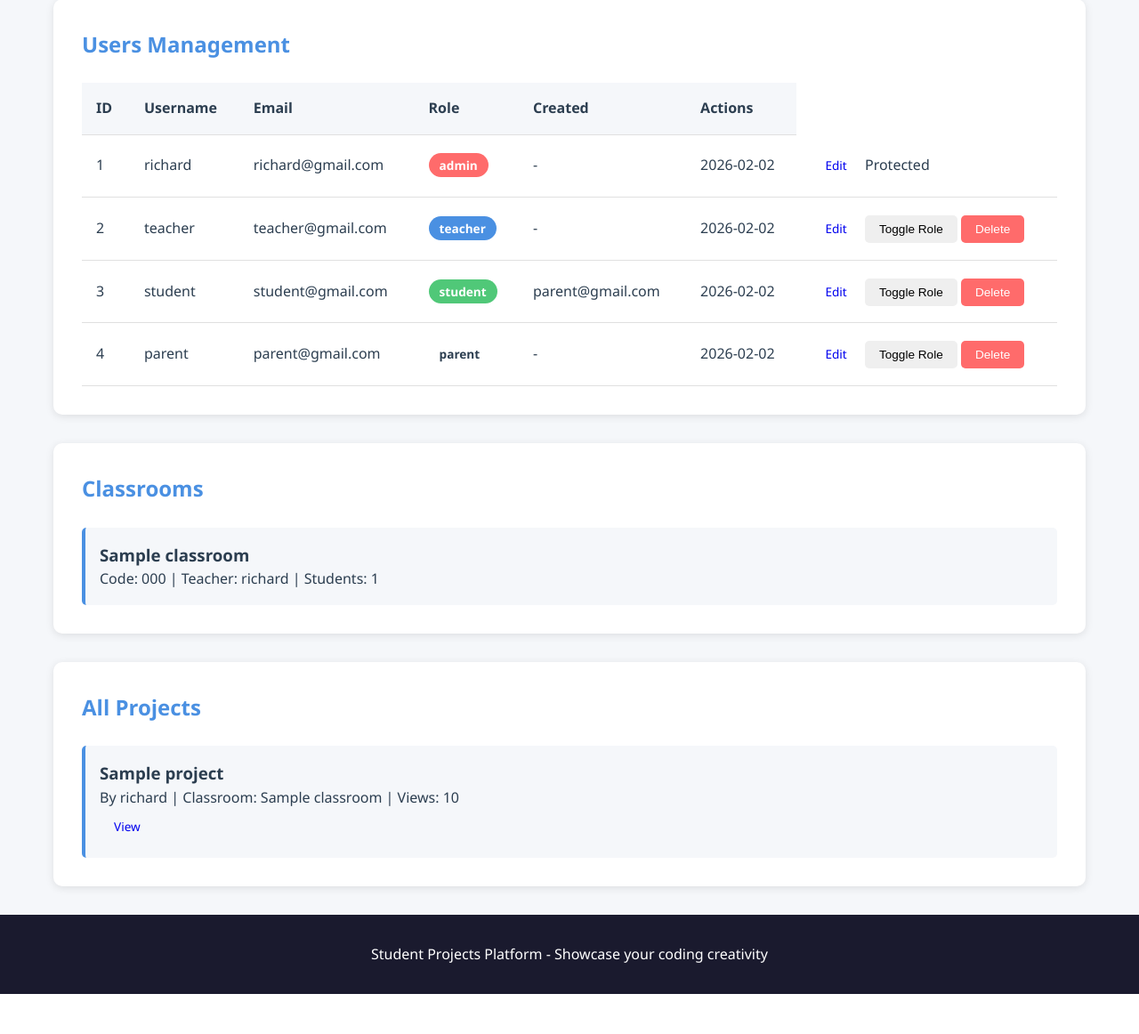
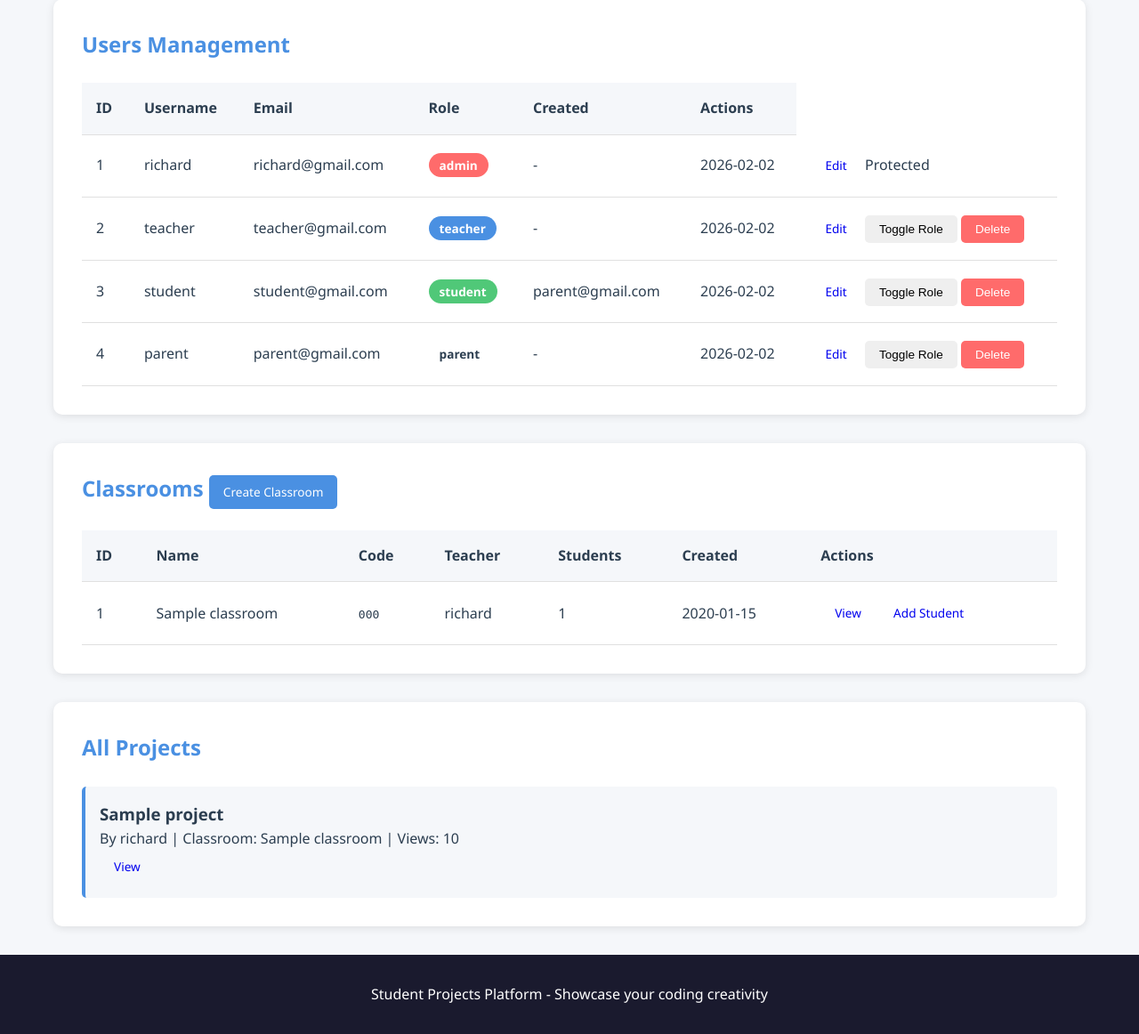
Before and after one commit to techwithrichard/smart-student-display, a Flask app: page /admin in a window 1280 px wide. Shown: the part 760-1922 px from the top of the page at 89% size. Before the commit the page ends 1877 px from the top, so only its background shows below. Run offline with Flask 3, Linux system fonts and the light colour scheme; a user stored in the database is signed in; data comes from the database, SQL or seed files in the repository; tables that the repository leaves empty hold one stand-in row (values such as "Sample post").

Commit message:
Restructure classroom management: admin creates classes, assigns teachers, admin/teacher add students

```diff
--- a/app.py
+++ b/app.py
@@ -313,57 +313,101 @@
         return render_template('student_dashboard.html', classrooms=classrooms, projects=projects)
 
 @app.route('/classroom/create', methods=['GET', 'POST'])
-@login_required
+@admin_required
 def create_classroom():
-    if current_user.role not in ['teacher', 'admin']:
-        flash('Only teachers can create classrooms')
-        return redirect(url_for('dashboard'))
-
     if request.method == 'POST':
         name = request.form.get('name')
         code = request.form.get('code')
+        teacher_id = request.form.get('teacher_id')
+
+        if not teacher_id:
+            flash('Please select a teacher for this classroom')
+            return redirect(url_for('create_classroom'))
+
+        teacher = User.query.get(teacher_id)
+        if not teacher or teacher.role != 'teacher':
+            flash('Invalid teacher selected')
+            return redirect(url_for('create_classroom'))
 
         if Classroom.query.filter_by(code=code).first():
             flash('Classroom code already exists')
             return redirect(url_for('create_classroom'))
 
-        classroom = Classroom(name=name, code=code, teacher_id=current_user.id)
+        classroom = Classroom(name=name, code=code, teacher_id=teacher_id)
         db.session.add(classroom)
         db.session.commit()
         flash('Classroom created successfully!')
+        return redirect(url_for('admin_dashboard'))
+
+    teachers = User.query.filter_by(role='teacher').all()
+    return render_template('create_classroom.html', teachers=teachers)
+
+# Admin/Teacher route to add student to classroom
+@app.route('/classroom/<int:classroom_id>/add-student', methods=['GET', 'POST'])
+@login_required
+def add_student_to_classroom(classroom_id):
+    classroom = Classroom.query.get_or_404(classroom_id)
+
+    # Only admin or the classroom teacher can add students
+    if current_user.role != 'admin' and classroom.teacher_id != current_user.id:
+        flash('You do not have permission to add students to this classroom')
         return redirect(url_for('dashboard'))
 
-    return render_template('create_classroom.html')
+    if request.method == 'POST':
+        student_id = request.form.get('student_id')
+        if not student_id:
+            flash('Please select a student')
+            return redirect(url_for('add_student_to_classroom', classroom_id=classroom_id))
 
-@app.route('/classroom/join', methods=['POST'])
+        student = User.query.get(student_id)
+        if not student or student.role != 'student':
+            flash('Invalid student selected')
+            return redirect(url_for('add_student_to_classroom', classroom_id=classroom_id))
+
+        # Check if already enrolled
+        existing = ClassroomStudent.query.filter_by(
+            classroom_id=classroom_id,
+            student_id=student_id
+        ).first()
+
+        if existing:
+            flash(f'{student.username} is already in this classroom')
+            return redirect(url_for('add_student_to_classroom', classroom_id=classroom_id))
+
+        enrollment = ClassroomStudent(classroom_id=classroom_id, student_id=student_id)
+        db.session.add(enrollment)
+        db.session.commit()
+        flash(f'Student {student.username} added to classroom successfully!')
+        return redirect(url_for('classroom_view', classroom_id=classroom_id))
+
+    # Get all students not yet in this classroom
+    enrolled_student_ids = [e.student_id for e in ClassroomStudent.query.filter_by(classroom_id=classroom_id).all()]
+    all_students = User.query.filter_by(role='student').all()
+    available_students = [s for s in all_students if s.id not in enrolled_student_ids]
+
+    return render_template('add_student_to_classroom.html', classroom=classroom, students=available_students)
+
+# Remove student from classroom
+@app.route('/classroom/<int:classroom_id>/remove-student/<int:student_id>', methods=['POST'])
 @login_required
-def join_classroom():
-    if current_user.role in ['teacher', 'staff', 'admin']:
-        flash('Teachers and staff cannot join classrooms')
+def remove_student_from_classroom(classroom_id, student_id):
+    classroom = Classroom.query.get_or_404(classroom_id)
+
+    # Only admin or the classroom teacher can remove students
+    if current_user.role != 'admin' and classroom.teacher_id != current_user.id:
+        flash('You do not have permission to remove students from this classroom')
         return redirect(url_for('dashboard'))
 
-    code = request.form.get('code')
-    classroom = Classroom.query.filter_by(code=code).first()
+    enrollment = ClassroomStudent.query.filter_by(
+        classroom_id=classroom_id,
+        student_id=student_id
+    ).first_or_404()
 
-    if not classroom:
-        flash('Invalid classroom code')
-        return redirect(url_for('dashboard'))
-
-    # Check if already enrolled
-    existing = ClassroomStudent.query.filter_by(
-        classroom_id=classroom.id,
-        student_id=current_user.id
-    ).first()
-
-    if existing:
-        flash('You are already in this classroom')
-        return redirect(url_for('dashboard'))
-
-    enrollment = ClassroomStudent(classroom_id=classroom.id, student_id=current_user.id)
-    db.session.add(enrollment)
+    student = User.query.get(student_id)
+    db.session.delete(enrollment)
     db.session.commit()
-    flash(f'Joined classroom: {classroom.name}')
-    return redirect(url_for('classroom_view', classroom_id=classroom.id))
+    flash(f'Student {student.username} removed from classroom')
+    return redirect(url_for('classroom_view', classroom_id=classroom_id))
 
 @app.route('/classroom/<int:classroom_id>')
 @login_required
--- a/templates/admin_dashboard.html
+++ b/templates/admin_dashboard.html
@@ -86,14 +86,37 @@
         </div>
 
         <div class="admin-section">
-            <h2>Classrooms</h2>
-            <div class="classrooms-list">
-                {% for classroom in classrooms %}
-                    <div class="classroom-item">
-                        <h3>{{ classroom.name }}</h3>
-                        <p>Code: {{ classroom.code }} | Teacher: {{ classroom.teacher.username }} | Students: {{ classroom.students|length }}</p>
-                    </div>
-                {% endfor %}
+            <h2>Classrooms <a href="{{ url_for('create_classroom') }}" class="btn btn-small btn-primary">Create Classroom</a></h2>
+            <div class="table-container">
+                <table class="admin-table">
+                    <thead>
+                        <tr>
+                            <th>ID</th>
+                            <th>Name</th>
+                            <th>Code</th>
+                            <th>Teacher</th>
+                            <th>Students</th>
+                            <th>Created</th>
+                            <th>Actions</th>
+                        </tr>
+                    </thead>
+                    <tbody>
+                        {% for classroom in classrooms %}
+                            <tr>
+                                <td>{{ classroom.id }}</td>
+                                <td>{{ classroom.name }}</td>
+                                <td><code>{{ classroom.code }}</code></td>
+                                <td>{{ classroom.teacher.username }}</td>
+                                <td>{{ classroom.students|length }}</td>
+                                <td>{{ classroom.created_at.strftime('%Y-%m-%d') }}</td>
+                                <td>
+                                    <a href="{{ url_for('classroom_view', classroom_id=classroom.id) }}" class="btn btn-small">View</a>
+                                    <a href="{{ url_for('add_student_to_classroom', classroom_id=classroom.id) }}" class="btn btn-small">Add Student</a>
+                                </td>
+                            </tr>
+                        {% endfor %}
+                    </tbody>
+                </table>
             </div>
         </div>
 
--- a/templates/teacher_dashboard.html
+++ b/templates/teacher_dashboard.html
@@ -7,7 +7,6 @@
     <div class="dashboard-header">
         <h1>Teacher Dashboard</h1>
         <div class="dashboard-actions">
-            <a href="{{ url_for('create_classroom') }}" class="btn btn-primary">Create Classroom</a>
             <a href="{{ url_for('teacher_sharing') }}" class="btn btn-secondary">Share with Parents</a>
         </div>
     </div>
```
Also changed, not shown: static/css/style.css (+50 -0 lines), templates/add_student_to_classroom.html (added, +35 -0 lines), templates/classroom.html (+28 -0 lines), templates/create_classroom.html (+13 -2 lines), templates/student_dashboard.html (+2 -9 lines).
